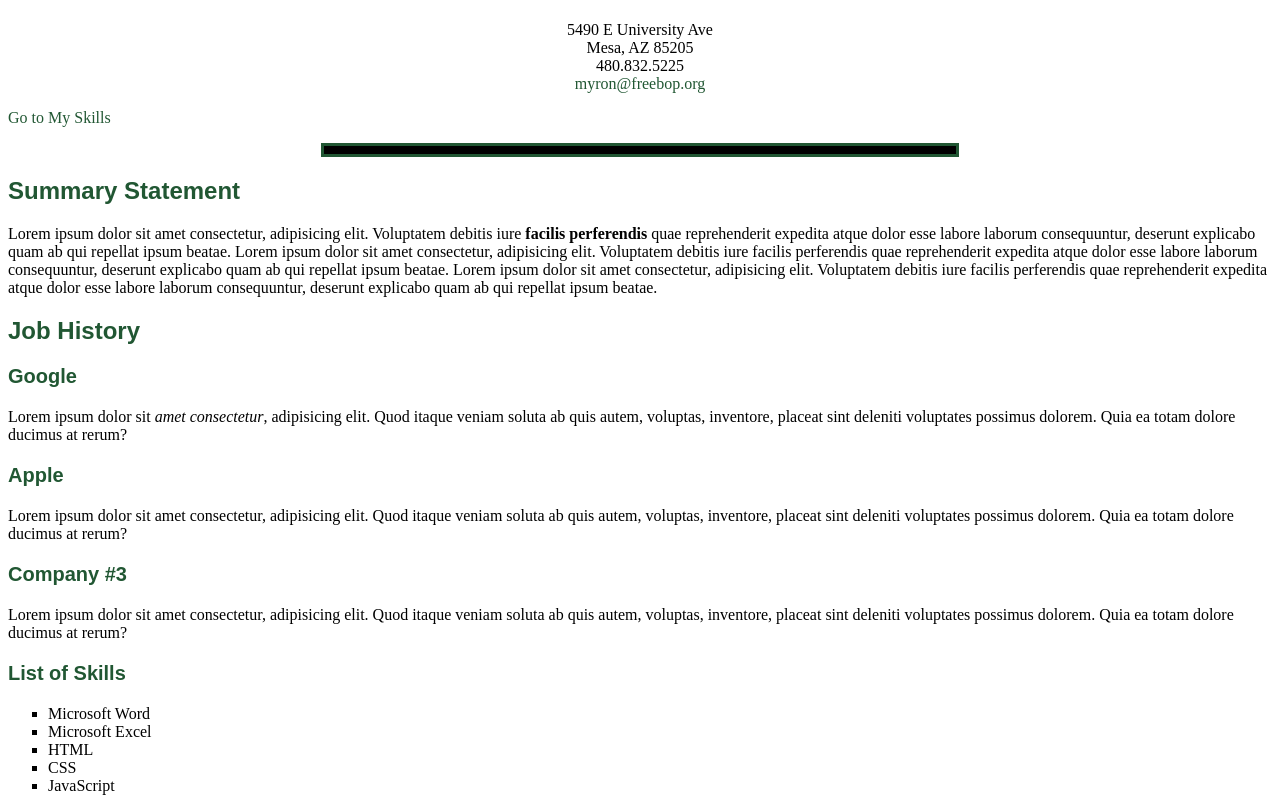
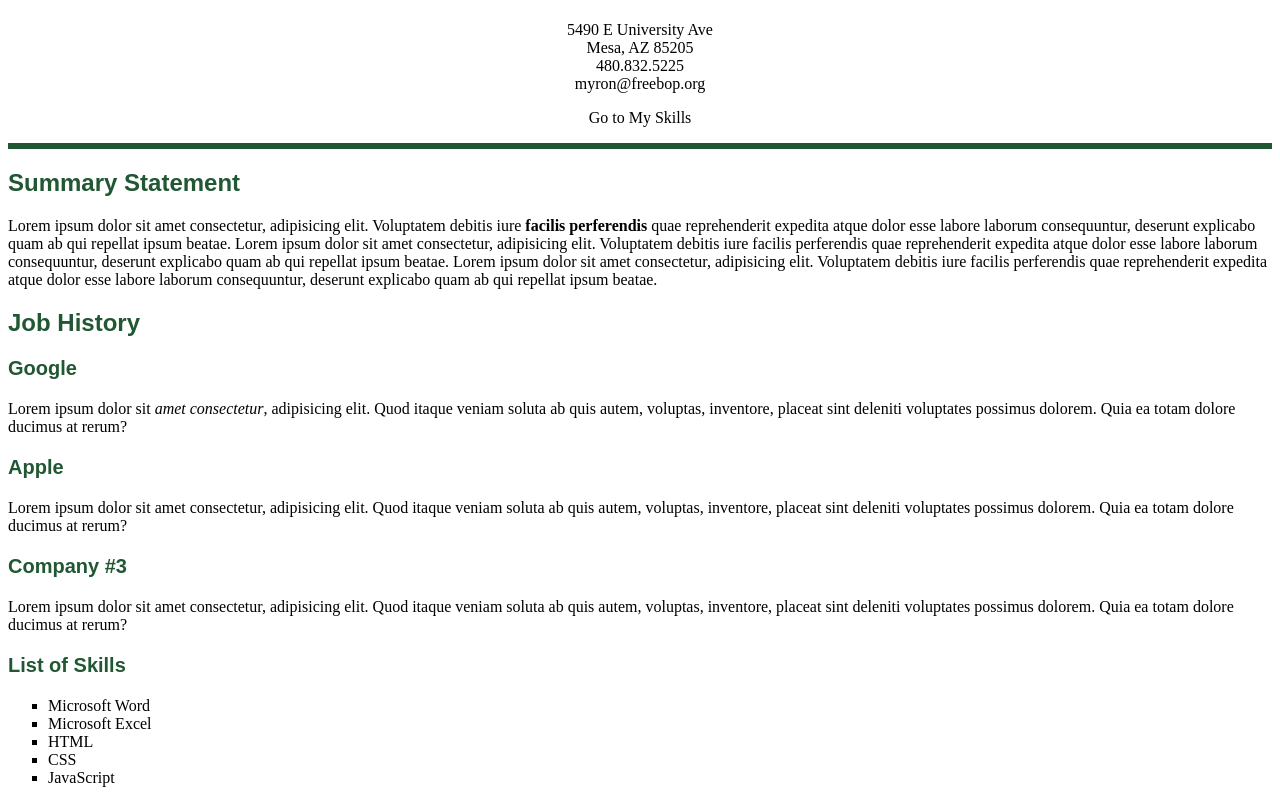
Before and after one commit to kofhi/CIS133DA, a plain HTML site: page week4/resume.html in a window 1280 px wide. Shown: the part 69-880 px from the top of the page. Drawn offline with Linux system fonts and the light colour scheme.

Commit message:
week 4 homework

```diff
--- a/week4/resume.css
+++ b/week4/resume.css
@@ -18,14 +18,25 @@ h3 {
     font-size: 20px;
 }
 hr {
-    border: 3px, solid, RGB(33, 87, 51);
+    border: 3px solid RGB(33, 87, 51);
 }
 #address {
     text-align: center;
 }
-a {
+#skills {
+    text-align: center;
+}
+.linkto {
+    color: black;
+    text-align: center;
     text-decoration: none;
+}
+a:hover {
+    color: darkmagenta;
+}
+.company {
     color: RGB(33, 87, 51);
+    text-decoration: none;
 }
 ul {
     list-style-type: square;
--- a/week4/resume.html
+++ b/week4/resume.html
@@ -13,12 +13,14 @@
         5490 E University Ave<br />
         Mesa, AZ 85205<br />
         480.832.5225<br />
-        <a href="mailto:myron@freebop.org">myron@freebop.org</a>
+        <a class="linkto" href="mailto:myron@freebop.org">myron@freebop.org</a>
     </p>
 
-    <p><a href="#skillsList">Go to My Skills</a></p>
+    <p id="skills"><a class="linkto" href="#skillsList">
+        Go to My Skills
+    </a></p>
 
-    <hr size="10" width="50%" color="black" />
+    <hr/>
 
     <h2>Summary Statement</h2>
     <p>
@@ -29,12 +31,12 @@
 
     <h2>Job History</h2>
 
-    <h3><a href="http://www.google.com">Google</a></h3>
+    <h3><a class="company" href="http://www.google.com">Google</a></h3>
     <p>
         Lorem ipsum dolor sit <i>amet consectetur</i>, adipisicing elit. Quod itaque veniam soluta ab quis autem, voluptas, inventore, placeat sint deleniti voluptates possimus dolorem. Quia ea totam dolore ducimus at rerum?
     </p>
 
-    <h3><a href="http://www.apple.com" target="_blank">Apple</a></h3>
+    <h3><a class="company" href="http://www.apple.com" target="_blank">Apple</a></h3>
     <p>
         Lorem ipsum dolor sit amet consectetur, adipisicing elit. Quod itaque veniam soluta ab quis autem, voluptas, inventore, placeat sint deleniti voluptates possimus dolorem. Quia ea totam dolore ducimus at rerum?
     </p>
```
